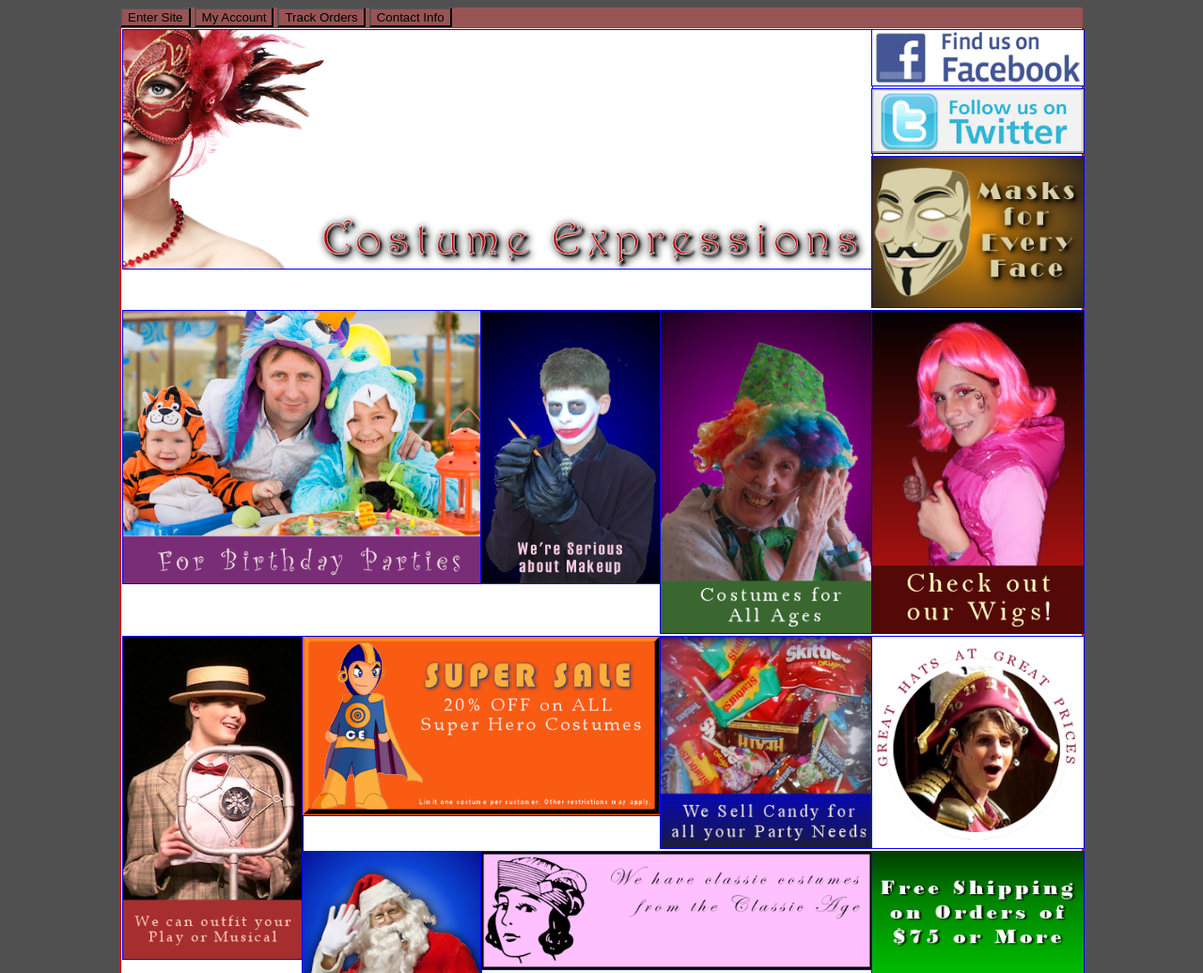
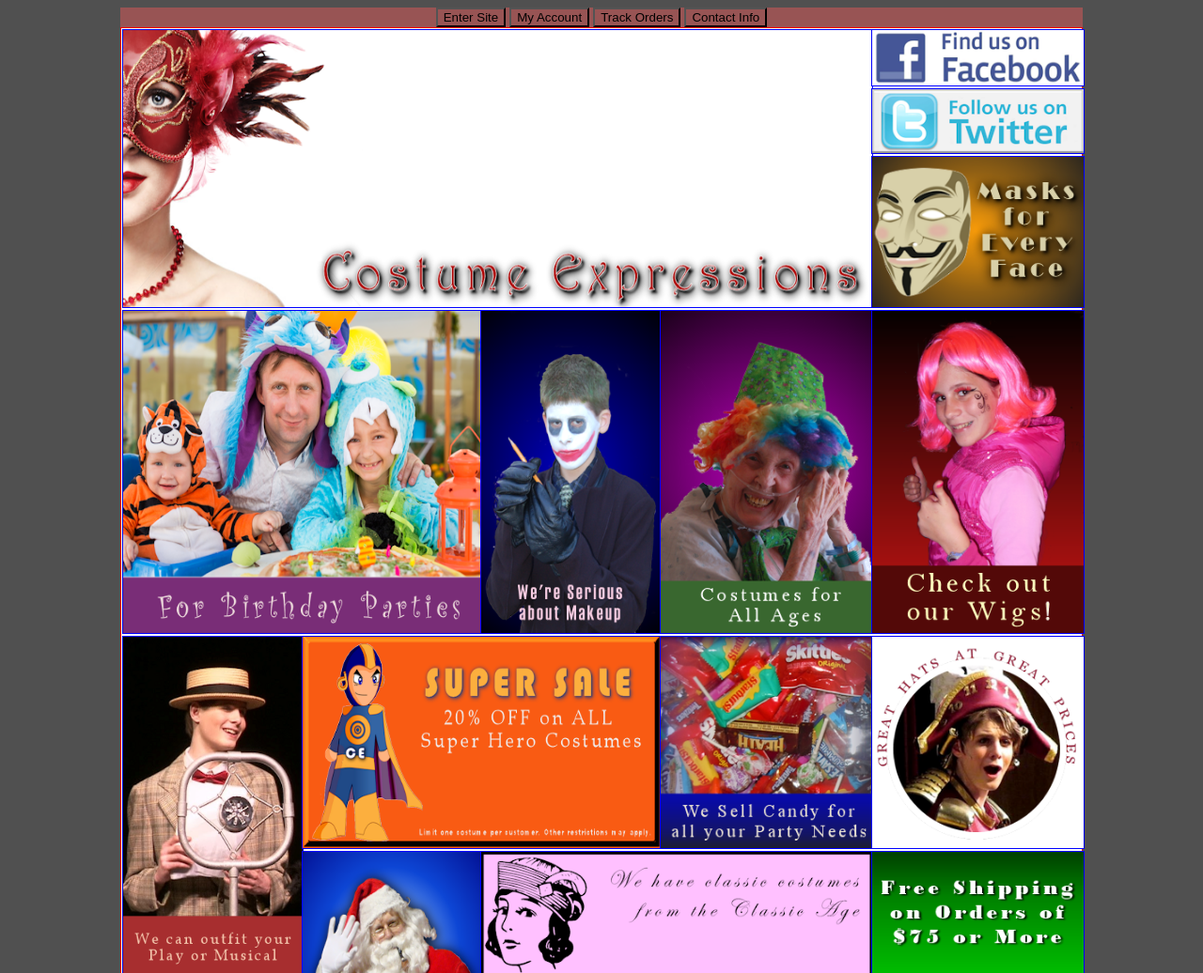
Before and after one commit to SeanZimbelman/Picture-Grid, a plain HTML site: page index.html in a window 1280 px wide. Shown: the top 1036 px of the page at 94% size. Drawn offline with Linux system fonts and the light colour scheme.

Commit message:
center nav bar

```diff
--- a/index.html
+++ b/index.html
@@ -18,10 +18,12 @@
 <body>
     <nav class="red">
         <form action="nothing.html" method="POST">
-            <button type="submit" class="red">Enter Site</button>
-            <button type="submit" class="red">My Account</button>
-            <button type="submit" class="red">Track Orders</button>
-            <button type="submit" class="red">Contact Info</button>
+            <center>
+                <button type="submit" class="red">Enter Site</button>
+                <button type="submit" class="red">My Account</button>
+                <button type="submit" class="red">Track Orders</button>
+                <button type="submit" class="red">Contact Info</button>
+            </center>
         </form>
     </nav>
     <main class="container">
--- a/style.css
+++ b/style.css
@@ -23,6 +23,8 @@ body{
     display: grid;
     grid-template-rows: auto;
     grid-template-columns: auto;
+    justify-items: stretch;
+    align-items: stretch;
 }
 
 .words{
```
